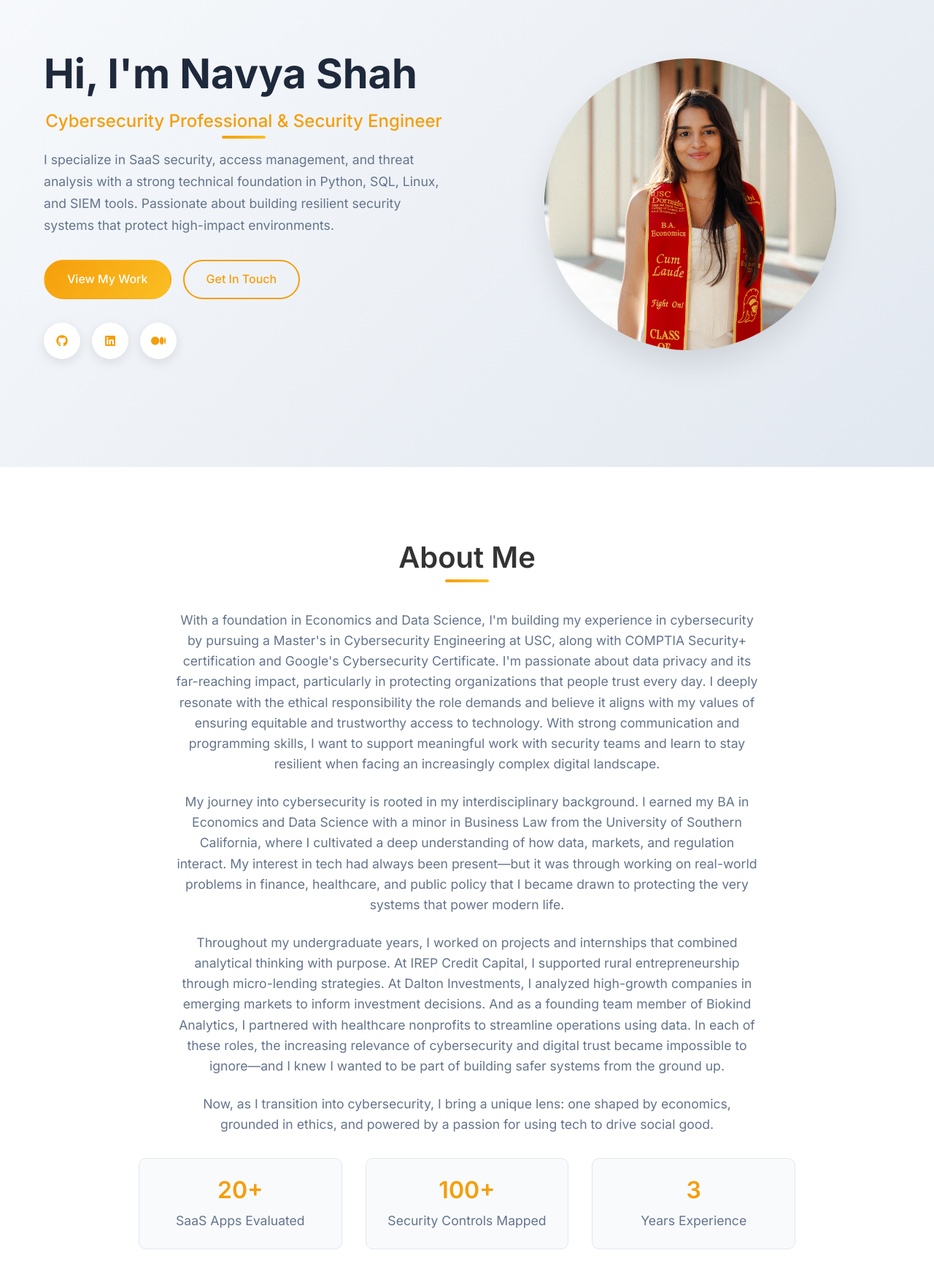
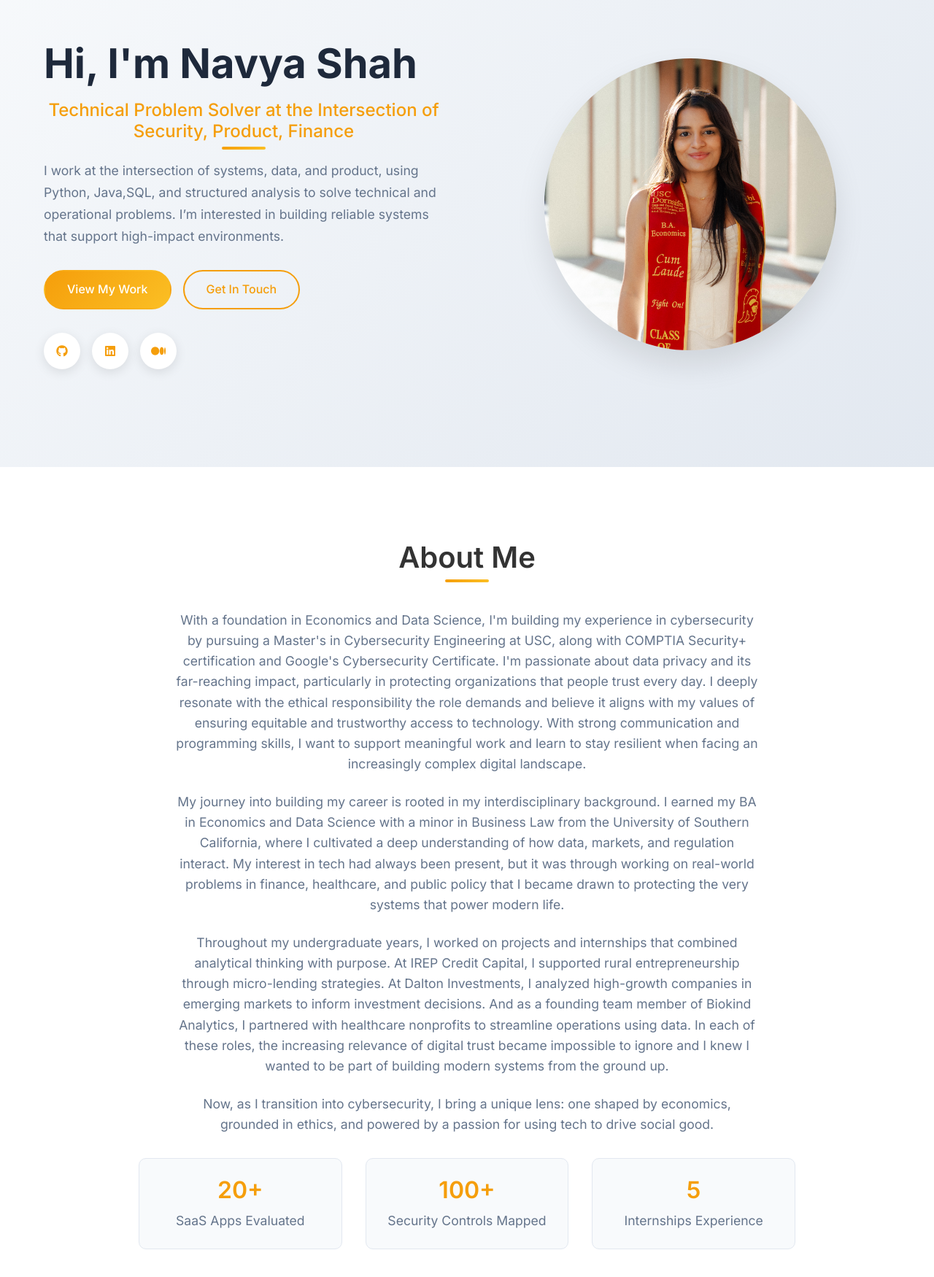
Before and after one commit to navyashah/personal-website, a website: page index.html in a window 1280 px wide. Shown: the part 160-1910 px from the top of the page at 73% size. Drawn offline with Linux system fonts and the light colour scheme.

Commit message:
index updated

```diff
--- a/index.html
+++ b/index.html
@@ -3,8 +3,8 @@
 <head>
     <meta charset="UTF-8">
     <meta name="viewport" content="width=device-width, initial-scale=1.0">
-    <title>Navya Shah - Cybersecurity Professional</title>
-    <meta name="description" content="Navya Shah - Cybersecurity Professional specializing in SaaS security, access management, and threat analysis">
+    <title>Navya Shah - Personal Website</title>
+    <meta name="description" content="Navya Shah - USC Grad specializing in SaaS security, access management, and threat analysis">
     <link rel="stylesheet" href="styles.css">
     <link href="https://fonts.googleapis.com/css2?family=Inter:wght@300;400;500;600;700&display=swap" rel="stylesheet">
     <link rel="stylesheet" href="https://cdnjs.cloudflare.com/ajax/libs/font-awesome/6.4.0/css/all.min.css">
@@ -39,10 +39,10 @@
                 <h1 class="hero-title">
                     Hi, I'm <span class="highlight">Navya Shah</span>
                 </h1>
-                <h2 class="hero-subtitle">Cybersecurity Professional & Security Engineer</h2>
+                <h2 class="hero-subtitle">Technical Problem Solver at the Intersection of Security, Product, Finance</h2>
                 <p class="hero-description">
-                    I specialize in SaaS security, access management, and threat analysis with a strong technical foundation in Python, SQL, Linux, and SIEM tools.
-                    Passionate about building resilient security systems that protect high-impact environments.
+                    I work at the intersection of systems, data, and product, using Python, Java,SQL, and structured analysis to solve technical and operational problems.
+                    I’m interested in building reliable systems that support high-impact environments.
                 </p>
                 <div class="hero-buttons">
                     <a href="#projects" class="btn btn-primary">View My Work</a>
@@ -69,13 +69,13 @@
             <div class="about-content">
                 <div class="about-text">
                     <p>
-                        With a foundation in Economics and Data Science, I'm building my experience in cybersecurity by pursuing a Master's in Cybersecurity Engineering at USC, along with COMPTIA Security+ certification and Google's Cybersecurity Certificate. I'm passionate about data privacy and its far-reaching impact, particularly in protecting organizations that people trust every day. I deeply resonate with the ethical responsibility the role demands and believe it aligns with my values of ensuring equitable and trustworthy access to technology. With strong communication and programming skills, I want to support meaningful work with security teams and learn to stay resilient when facing an increasingly complex digital landscape.
+                        With a foundation in Economics and Data Science, I'm building my experience in cybersecurity by pursuing a Master's in Cybersecurity Engineering at USC, along with COMPTIA Security+ certification and Google's Cybersecurity Certificate. I'm passionate about data privacy and its far-reaching impact, particularly in protecting organizations that people trust every day. I deeply resonate with the ethical responsibility the role demands and believe it aligns with my values of ensuring equitable and trustworthy access to technology. With strong communication and programming skills, I want to support meaningful work and learn to stay resilient when facing an increasingly complex digital landscape.
                     </p>
                     <p>
-                        My journey into cybersecurity is rooted in my interdisciplinary background. I earned my BA in Economics and Data Science with a minor in Business Law from the University of Southern California, where I cultivated a deep understanding of how data, markets, and regulation interact. My interest in tech had always been present—but it was through working on real-world problems in finance, healthcare, and public policy that I became drawn to protecting the very systems that power modern life.
+                        My journey into building my career is rooted in my interdisciplinary background. I earned my BA in Economics and Data Science with a minor in Business Law from the University of Southern California, where I cultivated a deep understanding of how data, markets, and regulation interact. My interest in tech had always been present, but it was through working on real-world problems in finance, healthcare, and public policy that I became drawn to protecting the very systems that power modern life.
                     </p>
                     <p>
-                        Throughout my undergraduate years, I worked on projects and internships that combined analytical thinking with purpose. At IREP Credit Capital, I supported rural entrepreneurship through micro-lending strategies. At Dalton Investments, I analyzed high-growth companies in emerging markets to inform investment decisions. And as a founding team member of Biokind Analytics, I partnered with healthcare nonprofits to streamline operations using data. In each of these roles, the increasing relevance of cybersecurity and digital trust became impossible to ignore—and I knew I wanted to be part of building safer systems from the ground up.
+                        Throughout my undergraduate years, I worked on projects and internships that combined analytical thinking with purpose. At IREP Credit Capital, I supported rural entrepreneurship through micro-lending strategies. At Dalton Investments, I analyzed high-growth companies in emerging markets to inform investment decisions. And as a founding team member of Biokind Analytics, I partnered with healthcare nonprofits to streamline operations using data. In each of these roles, the increasing relevance of digital trust became impossible to ignore and I knew I wanted to be part of building modern systems from the ground up.
                     </p>
                     <p>
                         Now, as I transition into cybersecurity, I bring a unique lens: one shaped by economics, grounded in ethics, and powered by a passion for using tech to drive social good.
@@ -90,8 +90,8 @@
                             <p>Security Controls Mapped</p>
                         </div>
                         <div class="stat">
-                            <h3>3</h3>
-                            <p>Years Experience</p>
+                            <h3>5</h3>
+                            <p>Internships Experience</p>
                         </div>
                     </div>
                 </div>
```
Also changed, not shown: 1 other file.
